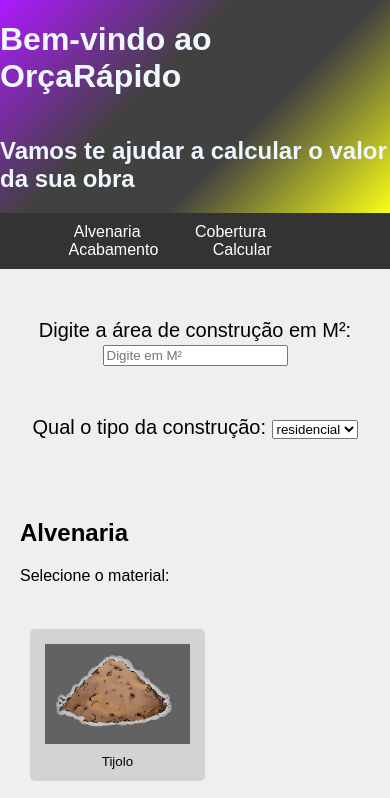
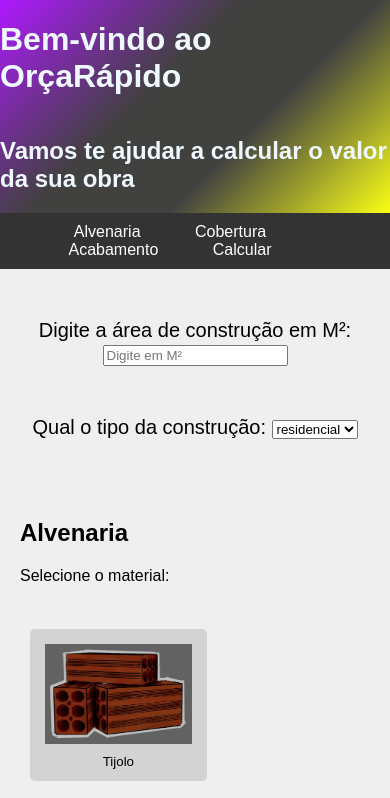
Before and after one commit to marianabzs/Projeto-Integrador-Extensionista-2-main, a plain HTML site: page Versao-3.0.html in a window 390 px wide. Shown: the top 798 px of the page. Drawn offline with Linux system fonts and the light colour scheme.

Commit message:
ajuste de img

```diff
--- a/Versao-3.0.html
+++ b/Versao-3.0.html
@@ -35,9 +35,9 @@
         <h2>Alvenaria</h2>
         <p>Selecione o material:</p>
         <br>
-        <button id="tijolo" onclick="toggleSelection(this)"><img src="../Projeto-Integrador-Extensionista-2-main/img/areia.jpg"><p>Tijolo</p></button>
-        <button id="cimento"onclick="selecionarBotoes()"><img src="../Projeto-Integrador-Extensionista-2-main/img/cimento.jpg"><p>Cimento</p></button>
-        <button id="areia"onclick="selecionarBotoes()"><img src="../Projeto-Integrador-Extensionista-2-main/img/areia.jpg"><p>Areia</p></button>
+        <button id="tijolo" onclick="toggleSelection(this)"><img src="img\tijolo.jpg"><p>Tijolo</p></button>
+        <button id="cimento"onclick="selecionarBotoes()"><img src="img\cimento.jpg"><p>Cimento</p></button>
+        <button id="areia"onclick="selecionarBotoes()"><img src="img\areia.jpg"><p>Areia</p></button>
         <button id="cano"onclick="toggleSelection(this)"><img src="https://dcdn.mitiendanube.com/stores/003/317/653/products/tubo-de-agua51-d520df5b3c0366416016887532659483-1024-1024.png"><p>Cano PVC</p></button>
     </section>
 
```
